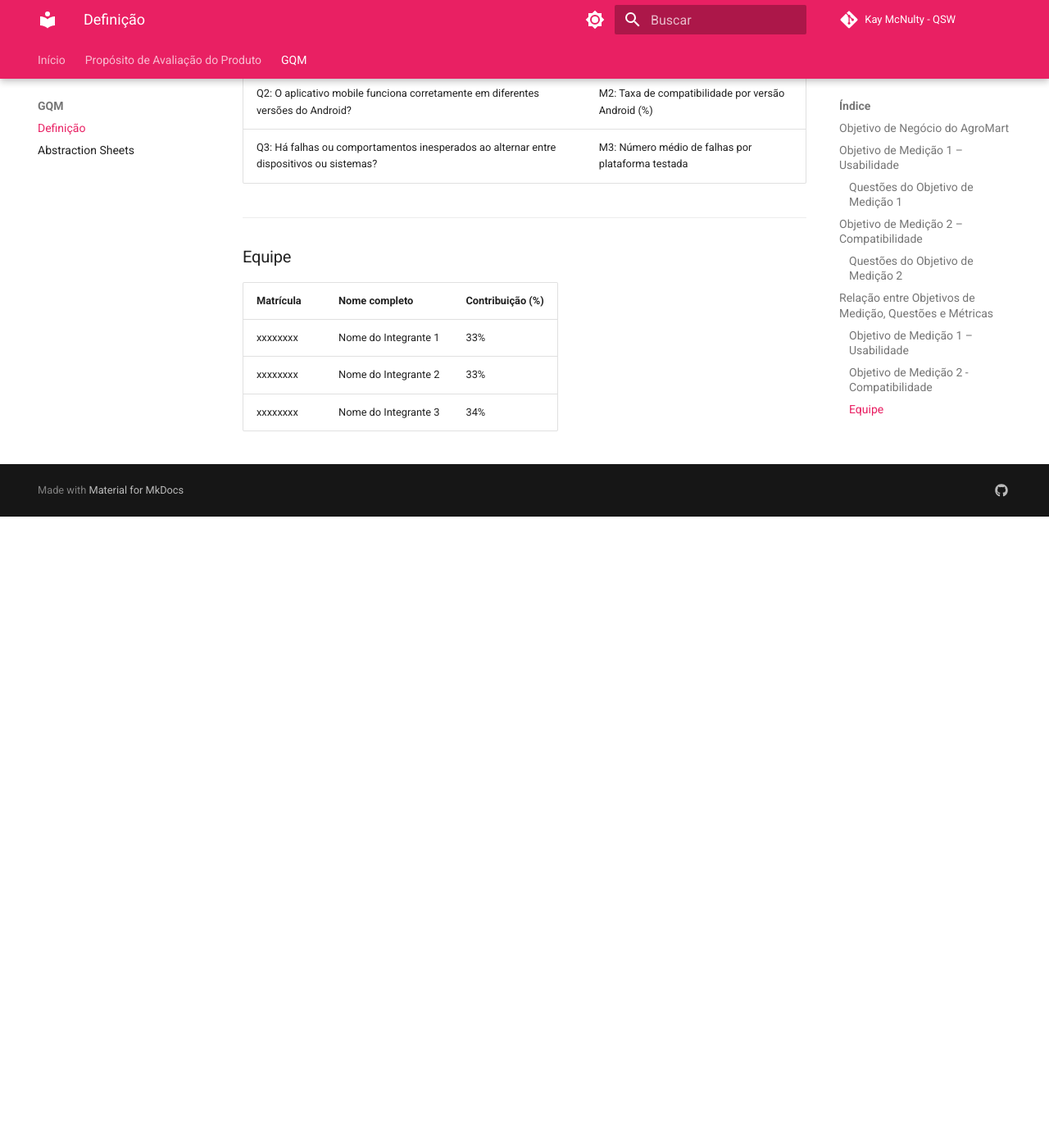
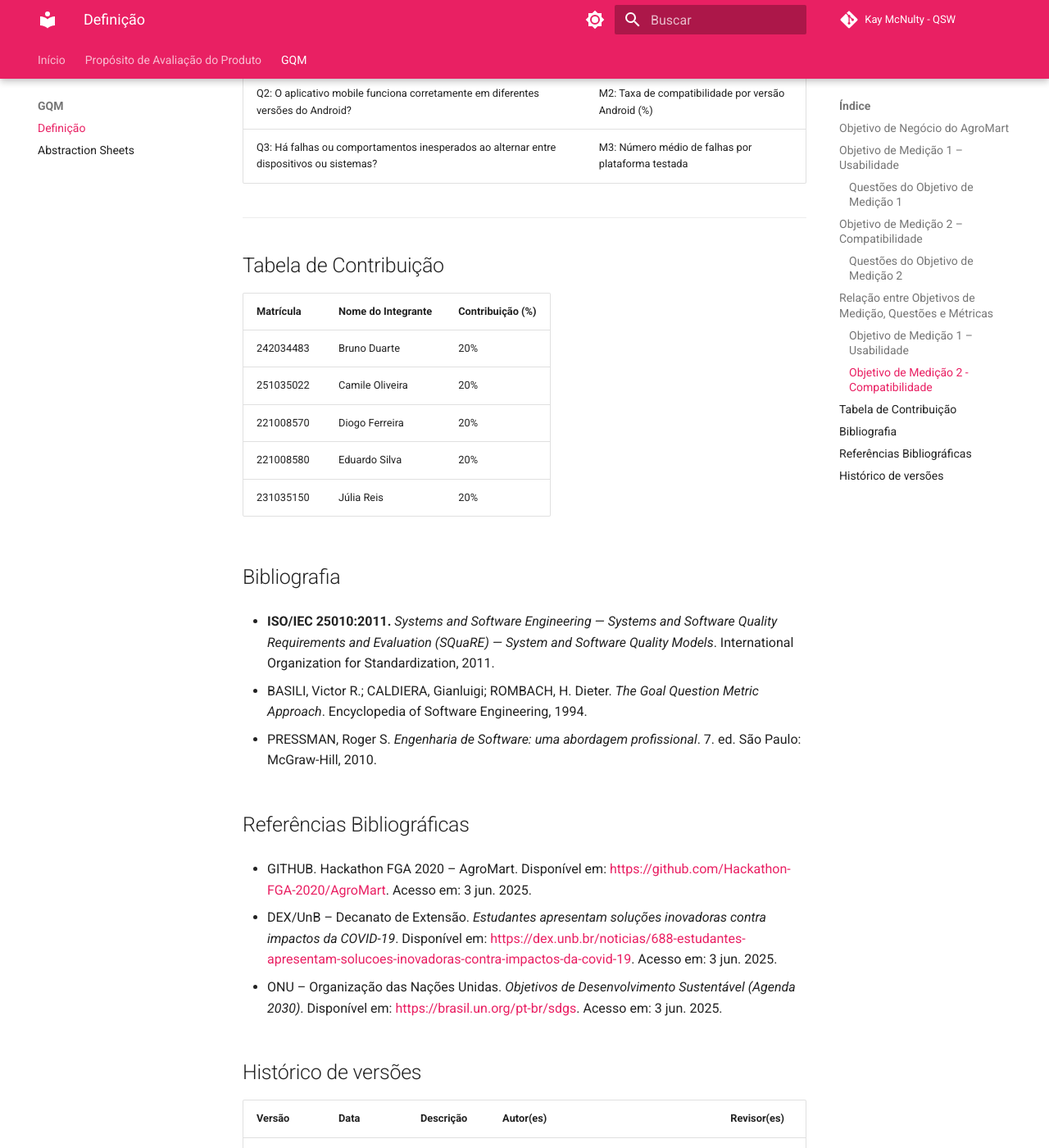
Before and after one commit to FCTE-Qualidade-de-Software-1/2025-1-T01-KAY-MCNULTY, an MkDocs documentation site: the page built from docs/gqm/gqm_definicao_agromart.md, in a window 1280 px wide and 1400 px high, scrolled down 2334 px. Shown: the whole window at 82% size. Built offline with MkDocs 1.6.1 and Material for MkDocs 9.7.7, drawn with Linux system fonts in a browser that asks for light colours; comment, search, counter and statistics services are not loaded; before the commit the page ends 2964 px from its top, so only the background shows below that; some of the changed text lies outside the part shown.

Commit message:
docs: adicionando referencias, historico de versoes e tabela de contribuicao

```diff
--- a/docs/gqm/gqm_definicao_agromart.md
+++ b/docs/gqm/gqm_definicao_agromart.md
@@ -78,10 +78,35 @@ Com isso, o AgroMart contribui para o fortalecimento da agricultura de base fami
 
 ---
 
-### Equipe
+## Tabela de Contribuição
 
-| Matrícula | Nome completo         | Contribuição (%) |
+| Matrícula | Nome do Integrante     | Contribuição (%) |
 |-----------|------------------------|------------------|
-| xxxxxxxx  | Nome do Integrante 1   | 33%              |
-| xxxxxxxx  | Nome do Integrante 2   | 33%              |
-| xxxxxxxx  | Nome do Integrante 3   | 34%              |
+| 242034483  | Bruno Duarte        | 20%              |
+| 251035022  | Camile Oliveira        | 20%              |
+| 221008570  | Diogo Ferreira        | 20%              |
+| 221008580  | Eduardo Silva        | 20%              |
+| 231035150  | Júlia Reis        | 20%              |
+
+## Bibliografia
+
+- **ISO/IEC 25010:2011.** *Systems and Software Engineering — Systems and Software Quality Requirements and Evaluation (SQuaRE) — System and Software Quality Models*. International Organization for Standardization, 2011.
+
+- BASILI, Victor R.; CALDIERA, Gianluigi; ROMBACH, H. Dieter. *The Goal Question Metric Approach*. Encyclopedia of Software Engineering, 1994.
+
+- PRESSMAN, Roger S. *Engenharia de Software: uma abordagem profissional*. 7. ed. São Paulo: McGraw-Hill, 2010.
+
+## Referências Bibliográficas
+
+- GITHUB. Hackathon FGA 2020 – AgroMart. Disponível em: [https://github.com/Hackathon-FGA-2020/AgroMart](https://github.com/Hackathon-FGA-2020/AgroMart). Acesso em: 3 jun. 2025.
+
+- DEX/UnB – Decanato de Extensão. *Estudantes apresentam soluções inovadoras contra impactos da COVID-19*. Disponível em: [https://dex.unb.br/noticias/688-estudantes-apresentam-solucoes-inovadoras-contra-impactos-da-covid-19](https://dex.unb.br/noticias/688-estudantes-apresentam-solucoes-inovadoras-contra-impactos-da-covid-19). Acesso em: 3 jun. 2025.
+
+- ONU – Organização das Nações Unidas. *Objetivos de Desenvolvimento Sustentável (Agenda 2030)*. Disponível em: [https://brasil.un.org/pt-br/sdgs](https://brasil.un.org/pt-br/sdgs). Acesso em: 3 jun. 2025.
+
+
+## Histórico de versões
+Versão |   Data  | Descrição | Autor(es) | Revisor(es)
+------ | ---- | ------ | ---------- | ----------
+| 1.0 | 02/06/2025 | Criação da página de definição. | [Diogo Ferreira](https://github.com/fdiogo1) | [Júlia Massuda](http://github.com/JuliaReis18)
+| 1.1 | 03/06/2025 | Adicionando tabela de contribuição, Referências e Histórico de versões. | [Júlia Massuda](http://github.com/JuliaReis18) | Add revisor aqui
```
